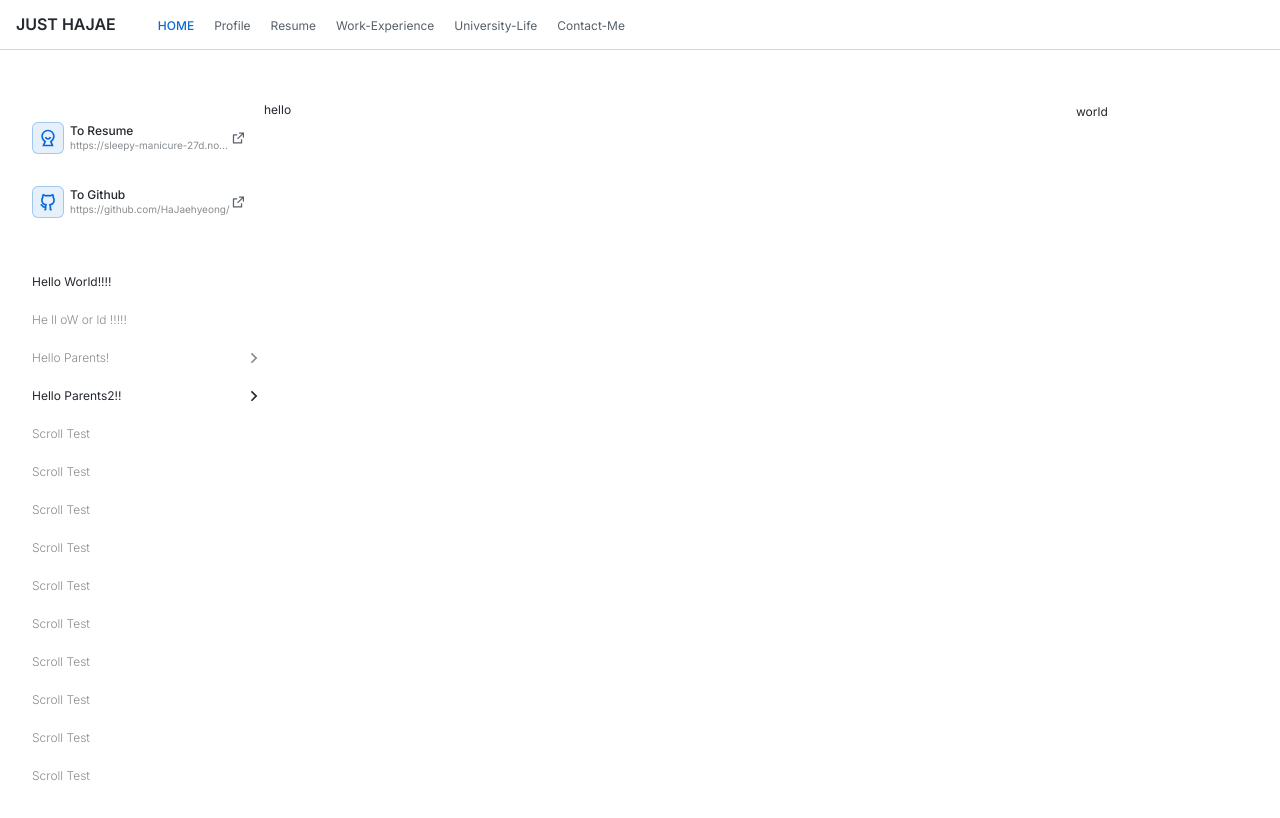
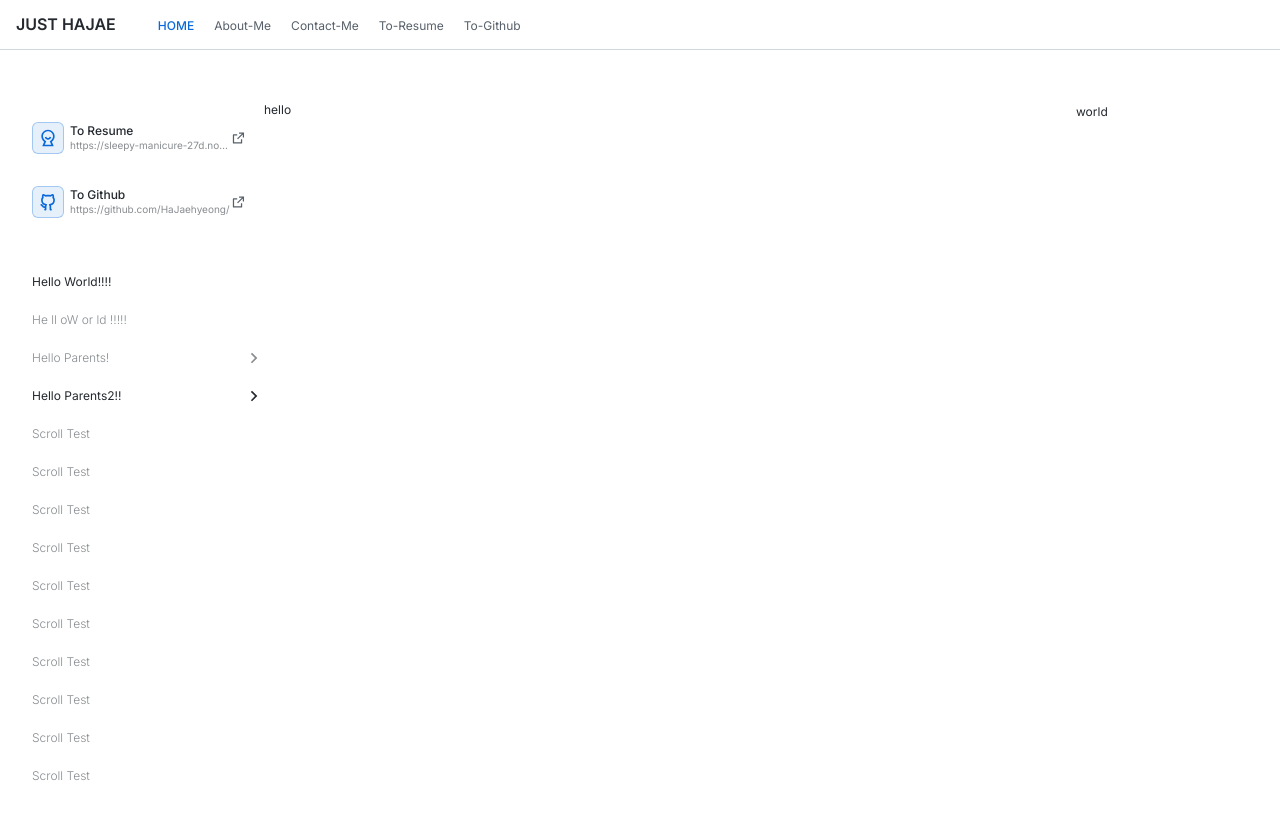
Before and after one commit to HaJaehyeong/just-hajae, a Next.js app: page / in a window 1280 px wide. Shown: the top 818 px of the page. Built offline with nearby package versions, Linux system fonts and the light colour scheme.

Commit message:
modify tabs

```diff
--- a/constants/constants.ts
+++ b/constants/constants.ts
@@ -8,29 +8,26 @@ export const NAV_TABS: NavTab[] = [
     name: 'HOME',
   },
   {
-    id: 'profile',
-    url: '/profile',
-    name: 'Profile',
-  },
-  {
-    id: 'resume',
-    url: '/resume',
-    name: 'Resume',
-  },
-  {
-    id: 'workexperience',
-    url: '/work-experience',
-    name: 'Work-Experience',
-  },
-  {
-    id: 'universitylife',
-    url: '/university-life',
-    name: 'University-Life',
+    id: 'aboutme',
+    url: '/about-me',
+    name: 'About-Me',
   },
   {
     id: 'contactme',
     url: '/contact-me',
     name: 'Contact-Me',
+  },
+  {
+    id: 'tonotionresume',
+    url: 'https://sleepy-manicure-27d.notion.site/Hajae-2e2d3ec7ea10800c9894fa002e9f85d4?pvs=74',
+    name: 'To-Resume',
+    isExternal: true,
+  },
+  {
+    id: 'togithub',
+    url: 'https://github.com/HaJaehyeong/',
+    name: 'To-Github',
+    isExternal: true,
   },
 ];
 
--- a/types/types.ts
+++ b/types/types.ts
@@ -4,6 +4,7 @@ export type NavTab = {
   id: string;
   url: string;
   name: string;
+  isExternal?: boolean;
 };
 
 export type ShareLink = {
```
